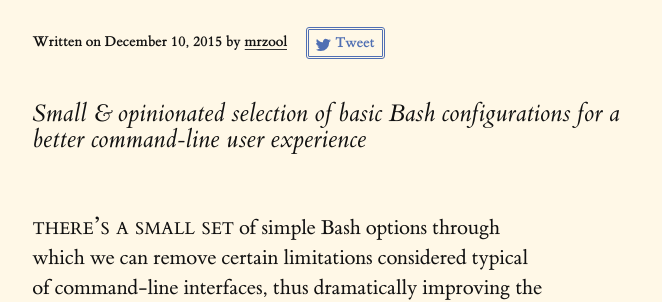
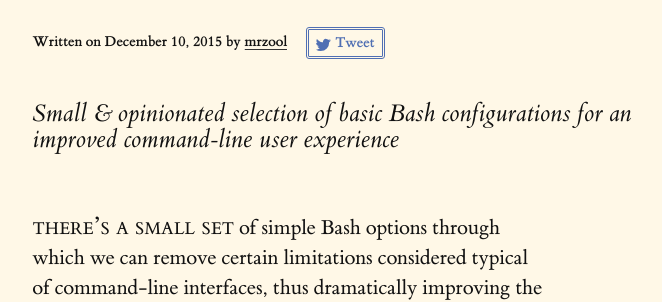
Before and after one commit to mrzool/mrzool.github.io, a Jekyll site: the page built from _posts/2015-12-10-sensible-bash.md, in a window 1280 px wide and 900 px high. Shown: the part 163-465 px from the top of the window, without its empty margins (285-947 px from the left). Built offline with Jekyll 4.4.1, drawn with Linux system fonts in a browser that asks for light colours.

Commit message:
Better subtitle

```diff
--- a/_posts/2015-12-10-sensible-bash.md
+++ b/_posts/2015-12-10-sensible-bash.md
@@ -1,7 +1,7 @@
 ---
 layout: post
 title: Sensible Bash
-subtitle: Small & opinionated selection of basic Bash configurations for a better command-line user experience
+subtitle: Small & opinionated selection of basic Bash configurations for an improved command-line user experience
 GistID: 086e8495641804e5ed3a
 ---
 
```
